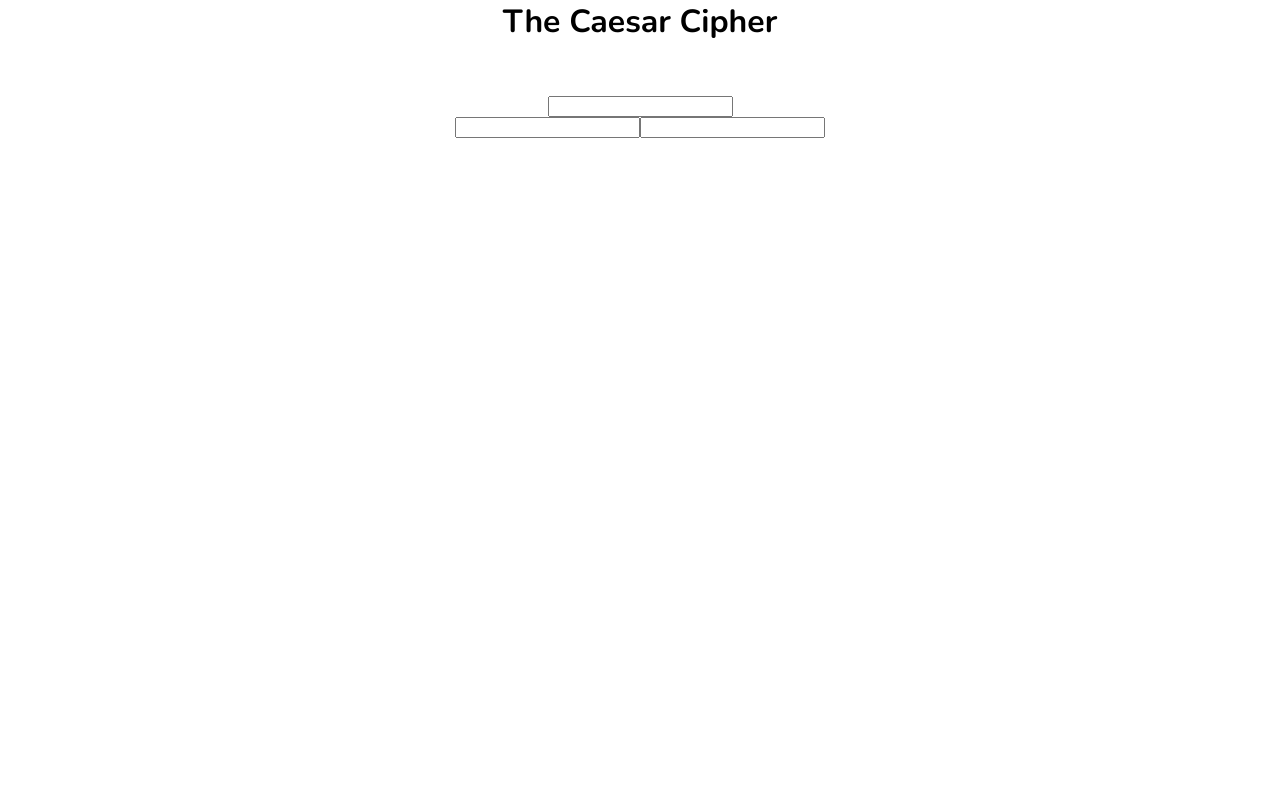
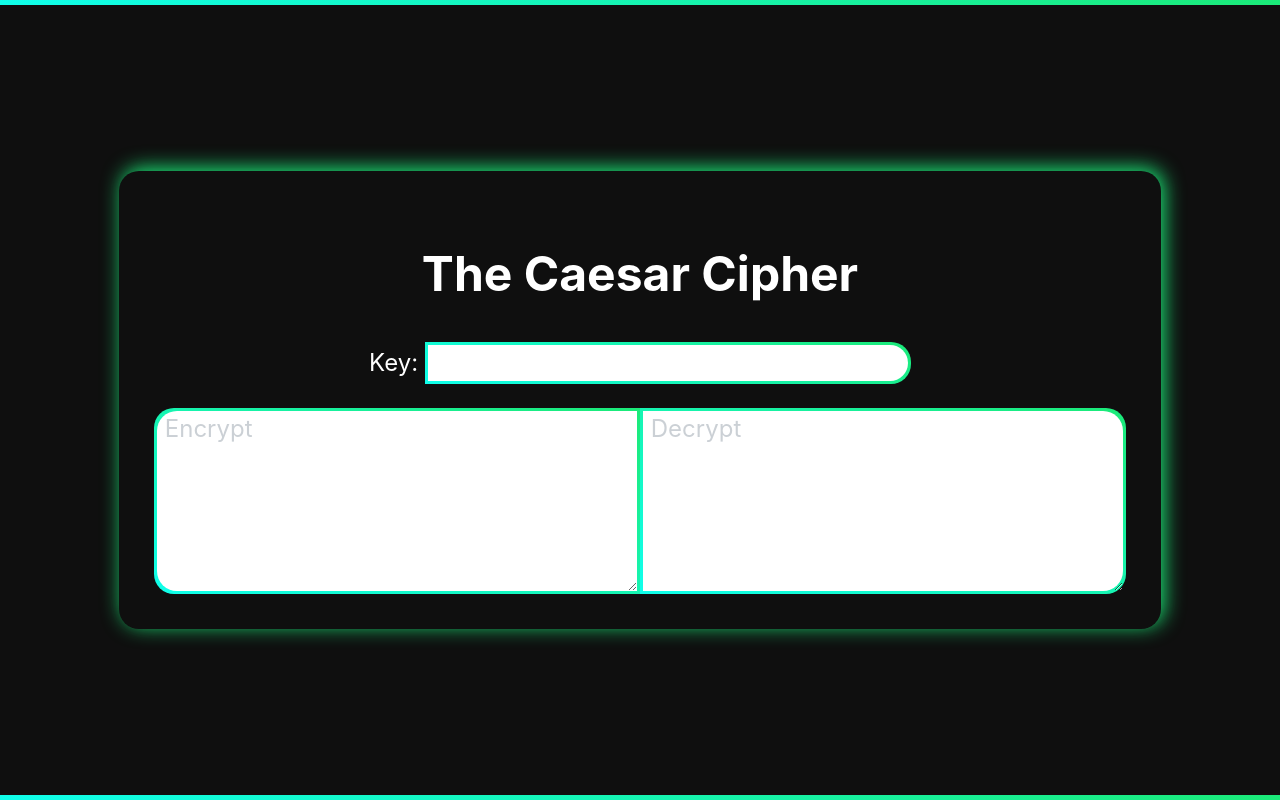
Before and after one commit to wjml/TheCaesarCipher, a website: page index.html in a window 1280 px wide. Drawn offline with nearby package versions, Linux system fonts and the light colour scheme.

Commit message:
frontend version 1.0

```diff
--- a/index.html
+++ b/index.html
@@ -5,25 +5,35 @@
    <meta name="viewport" content="width=device-width, initial-scale=1.0">
    <meta http-equiv="X-UA-Compatible" content="ie=edge">
    <link href="css/style.css" rel="stylesheet">
-   <link
-      href="https://fonts.googleapis.com/css?family=Nunito:200,200i,300,300i,400,400i,600,600i,700,700i,800,800i,900,900i"
-      rel="stylesheet">
    <title>The Caesar Cipher</title>
 </head>
 
 <body>
    <header>
-      <h1>The Caesar Cipher</h1>
    </header>
    <div class="content">
       <div class="app">
-         <input type="number" id="key">
-         <div class="IO">
-            <input onkeyup="crypt(1)" type="text" id="encrypt">
-            <input onkeyup="crypt(-1)" type="text" id="decrypt">
+         <h1>
+            The Caesar Cipher
+         </h1>
+         <p>
+            Key:
+            <span class="input right">
+               <input type="number" id="key">
+               <span></span>
+            </span>
+         </p>
+         <div class="io">
+            <span class="input left">
+               <textarea rows="5" onkeyup="crypt(1)" type="text" id="encrypt" placeholder="Encrypt"></textarea>
+               <span></span>
+            </span>
+            <span class=" input right">
+               <textarea rows="5" onkeyup="crypt(-1)" type="text" id="decrypt" placeholder="Decrypt"></textarea>
+               <span></span>
+            </span>
          </div>
       </div>
-
    </div>
    <footer></footer>
 
--- a/public/css/style.css
+++ b/public/css/style.css
@@ -1,25 +1,115 @@
+html {
+  font-family: -apple-system, BlinkMacSystemFont, "Segoe UI", Roboto, Helvetica, Arial, sans-serif, "Apple Color Emoji", "Segoe UI Emoji", "Segoe UI Symbol";
+  line-height: 1.5;
+  font-size: 24px;
+}
+
 body {
-   font-family: Nunito;
-   text-align: center;
-   margin: 0;
+  text-align: center;
+  display: flex;
+  align-items: center;
+  justify-content: center;
+  margin: 0;
+  background: #0f0f0f;
+  color: white;
+}
+
+html, body {
+  height: 100%;
+}
+
+input, textarea {
+  font-family: inherit;
+  line-height: inherit;
+  color: #2e3750;
+  min-width: 20em;
+  font-size: 1rem;
+}
+
+textarea {
+  width: 200px;
+}
+
+.content {
+  border-radius: 20px;
+  box-shadow: 3px -3px 20px #1bea78;
 }
 
 .app {
-   display: flex;
-   flex-direction: column;
-   padding: 2rem;
-   align-items: center;
+  margin: 30px;
+  padding: 5px;
 }
 
-.app .io, .app .buttons {
-   display: flex;
-   flex-direction: row;
+.io {
+  display: flex;
 }
 
-.app .io #input {
-   border-radius: 7px 0 0 7px;
+::placeholder {
+  color: #cbd0d5;
 }
 
-.app .io #output {
-   border-radius: 0 7px 7px 0;
+header, footer {
+  background: linear-gradient(21deg, #10ffeb, #1bea78);
+  height: 5px;
+  width: 100%;
+  position: absolute;
+  left: 0;
 }
+
+header {
+  top: 0;
+}
+
+footer {
+  bottom: 0;
+}
+
+.input {
+  position: relative;
+  font-size: 3.5em;
+  background: linear-gradient(21deg, #10ffeb, #1bea78);
+  padding: 3px;
+  display: inline-block;
+}
+
+.input.left {
+  border-top-left-radius: 20px;
+  border-bottom-left-radius: 20px;
+}
+
+.input.right {
+  border-top-right-radius: 20px;
+  border-bottom-right-radius: 20px;
+}
+
+.input *:not(span) {
+  position: relative;
+  display: inherit;
+  border-radius: inherit;
+  margin: 0;
+  border: none;
+  outline: none;
+  padding: 0 0.325em;
+  z-index: 1;
+}
+
+.input *:not(span):focus+span {
+  opacity: 1;
+  transform: scale(1);
+}
+
+.input span {
+  transform: scale(0.993, 0.94);
+  transition: transform 0.5s, opacity 0.25s;
+  opacity: 0;
+  position: absolute;
+  z-index: 0;
+  margin: 4px;
+  left: 0;
+  top: 0;
+  right: 0;
+  bottom: 0;
+  border-radius: inherit;
+  pointer-events: none;
+  box-shadow: inset 0 0 0 3px #fff, 0 0 0 4px #fff, 3px -3px 15px #1bea78, -3px 3px 15px #10ffeb;
+}
```
